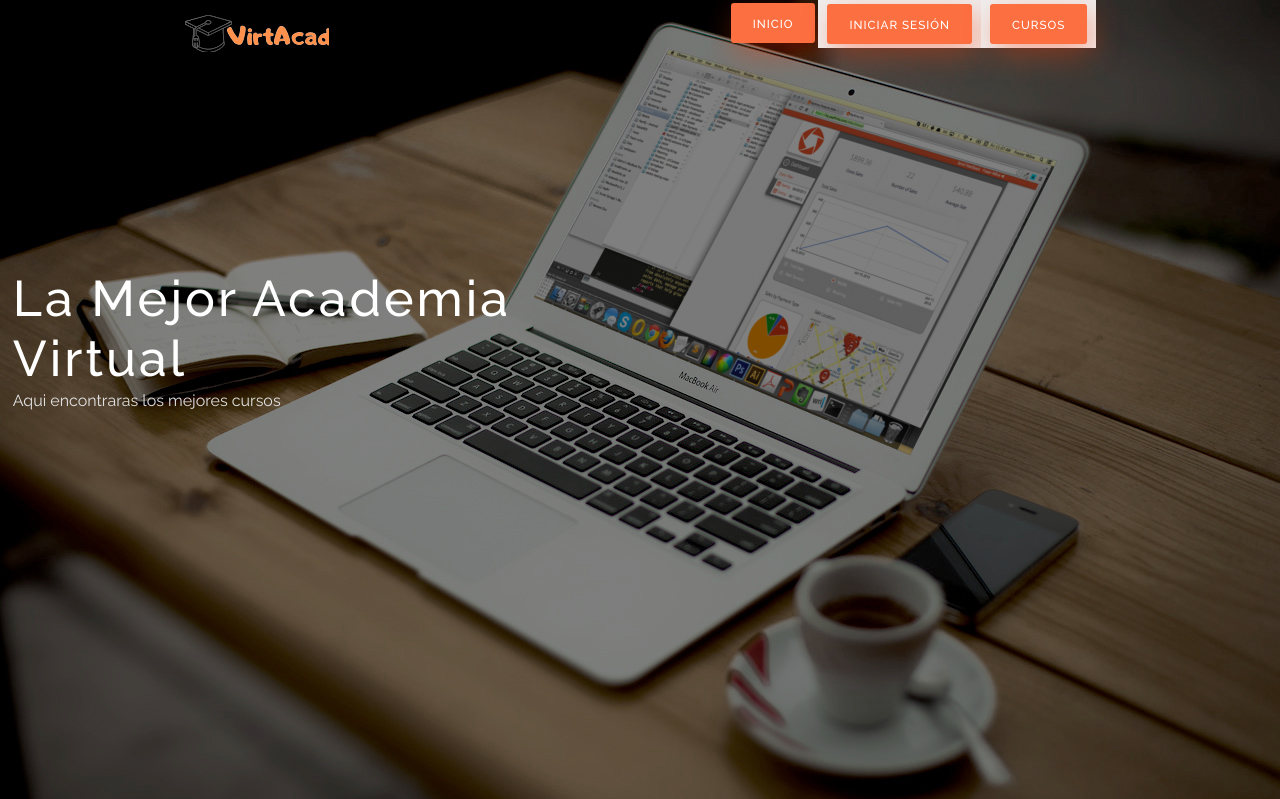
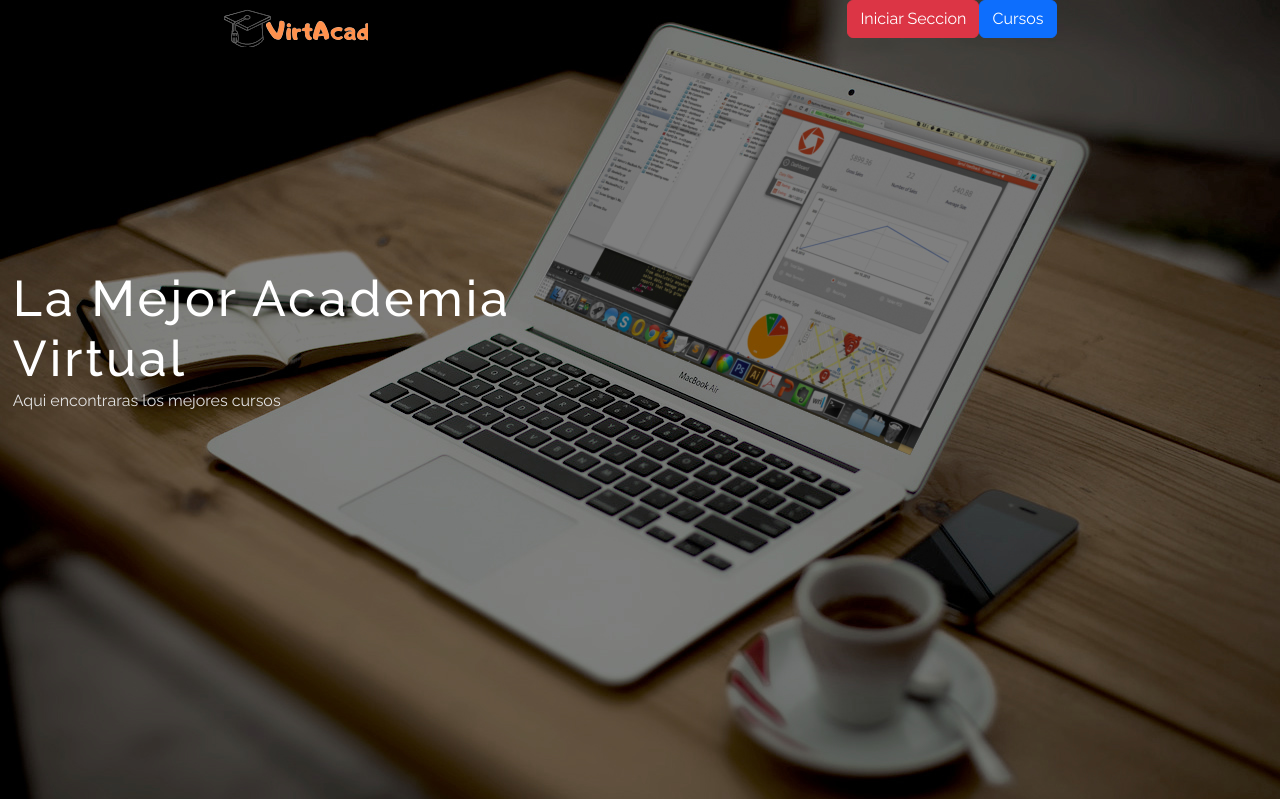
Before and after one commit to Jarol-lopez/Aplicacion__Wed_Cursos, a PHP site: page / in a window 1280 px wide. Shown: the top 799 px of the page. Run offline with PHP 8.4, Linux system fonts and the light colour scheme.

Commit message:
Update index.php

```diff
--- a/index.php
+++ b/index.php
@@ -28,12 +28,12 @@
             </a>
             <ul class="menu">
 
-                <li><a href="#" class="active">Inicio</a></li>
+
                 <form action="Secciones/login.php" method="post">
-                <li><button><a href="#" class="active">Iniciar Sesión</a></button></li>
+                <button type="submit" name="accion" value ="Borrar" class="btn btn-danger">Iniciar Seccion</button>
                 </form>
-                <form action="Secciones/vistas_cusos.php" method="post">
-                <li><button><a href="#" class="active">Cursos</a></button></li>
+                <form action="Secciones/cursos_pagina.php" method="post">
+                <button type="submit" name="accion" value ="Borrar" class="btn btn-primary">Cursos</button>
                 </form>
             </ul>
 
```
